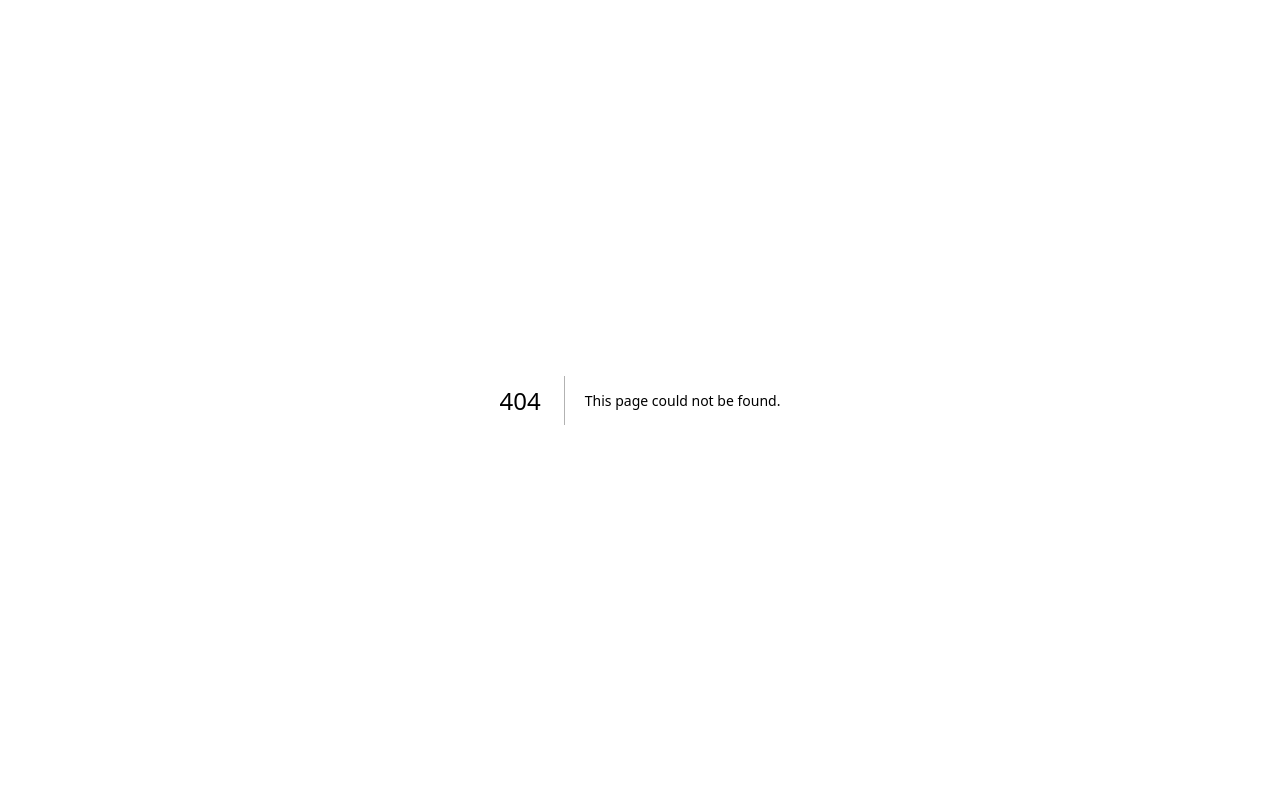
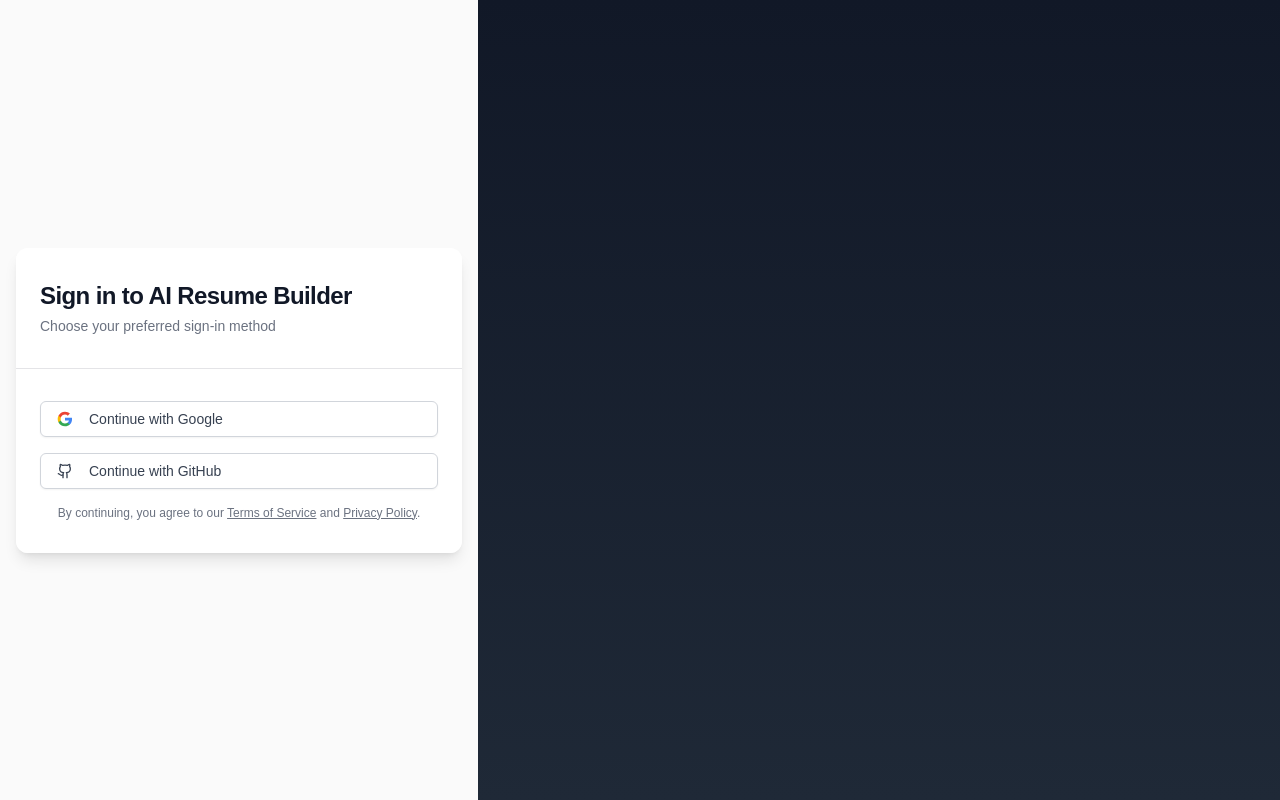
Before and after one commit to jacegonzales25/job-app-helper, a Next.js app: page /auth/signin in a window 1280 px wide. Before the commit this address had no page. Built offline with nearby package versions, Linux system fonts and the light colour scheme.

Commit message:
fix: trying to fix oAuth by scoping try catch

```diff
--- /dev/null
+++ b/app/auth/signin/page.tsx
@@ -0,0 +1,9 @@
+import LoginForm from "@/components/login/login-form";
+
+export default function SignInPage() {
+  return (
+    <div className="flex min-h-screen bg-gradient-to-b from-gray-900 to-gray-800 text-white">
+      <LoginForm />
+    </div>
+  );
+}
--- a/components/landing/landing.tsx
+++ b/components/landing/landing.tsx
@@ -1,5 +1,6 @@
-import Carousel from "../carousel/carousel";
-import LoginForm from "../login/login-form";
+import Carousel from "@/components/carousel/carousel";
+import LoginForm from "@/components/login/login-form";
+
 
 export default function LandingPage() {
   return (
--- a/components/login/login-form.tsx
+++ b/components/login/login-form.tsx
@@ -26,7 +26,7 @@ export default function LoginForm() {
           <Button
             variant="outline"
             className="w-full justify-start border border-gray-300 bg-white text-gray-700 hover:bg-gray-50"
-            onClick={() => signIn('google', { callbackUrl: 'https://job-app-helper.vercel.app/dashboard' })}
+            onClick={() => signIn('google', { callbackUrl: '/dashboard' })}
           >
             <svg className="mr-2 h-5 w-5" viewBox="0 0 24 24">
               <path
@@ -51,7 +51,7 @@ export default function LoginForm() {
           <Button
             variant="outline"
             className="w-full justify-start border border-gray-300 bg-white text-gray-700 hover:bg-gray-50"
-            onClick={() => signIn('github', { callbackUrl: 'https://job-app-helper.vercel.app/dashboard' })}
+            onClick={() => signIn('github', { callbackUrl: '/dashboard' })}
           >
             <Github className="mr-2 h-5 w-5" />
             Continue with GitHub
```
Also changed, not shown: app/auth/signin.tsx (added), 1 other file (tests, documents, lock files or other folders).
